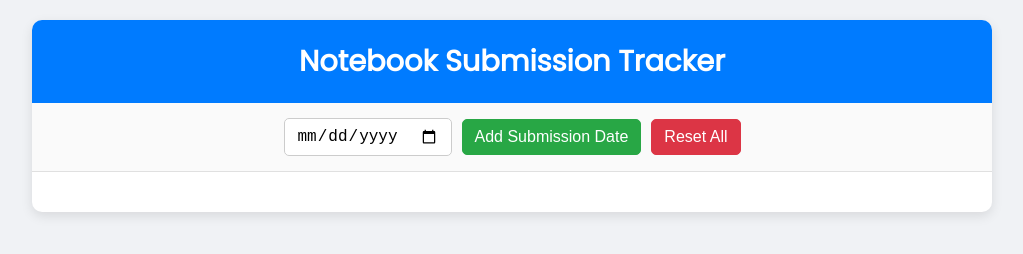
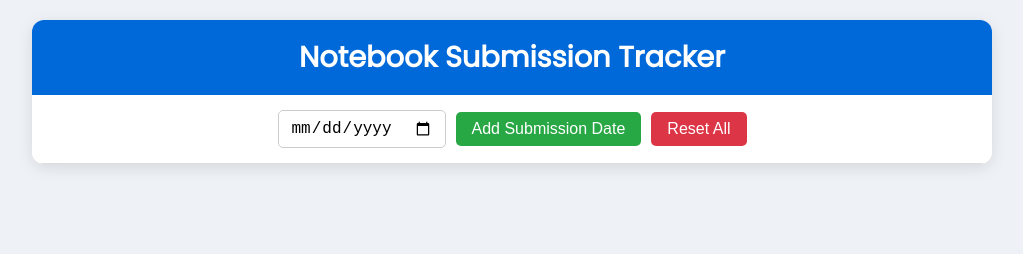
Before and after one commit to pannilal/submission, a website: page index.html in a window 1280 px wide. Shown: the whole page, without its empty margins (128-1151 px from the left). Drawn offline with nearby package versions, Linux system fonts and the light colour scheme.

Commit message:
Update index.html

```diff
--- a/index.html
+++ b/index.html
@@ -6,65 +6,77 @@
   <title>Notebook Submission Tracker</title>
   <link href="https://fonts.googleapis.com/css2?family=Poppins&display=swap" rel="stylesheet">
   <style>
+    /* Reset & Base */
+    * { box-sizing: border-box; margin: 0; padding: 0; }
     body {
       font-family: 'Poppins', sans-serif;
-      background: #f0f2f5;
-      margin: 0; padding: 20px;
+      background: #eef1f5;
       color: #333;
+      padding: 20px;
     }
-    .container {
+    /* Outer card */
+    .tracker-card {
       max-width: 960px;
       margin: auto;
+      border-radius: 12px;
+      overflow: hidden;
+      box-shadow: 0 4px 16px rgba(0,0,0,0.1);
       background: #fff;
-      border-radius: 10px;
-      box-shadow: 0 4px 12px rgba(0,0,0,0.1);
-      overflow: hidden;
     }
-    h1 {
-      background: #007bff;
+    /* Blue header bar */
+    .tracker-header {
+      background: #0069d9;
       color: #fff;
-      margin: 0;
+      text-align: center;
       padding: 20px;
-      text-align: center;
+    }
+    .tracker-header h1 {
       font-size: 1.8rem;
+      line-height: 1.2;
     }
+    /* Controls panel */
     .controls {
+      background: #fff;
+      border-bottom: 1px solid #ddd;
+      padding: 15px 20px;
       display: flex;
       flex-wrap: wrap;
-      gap: 10px;
-      padding: 15px 20px;
       align-items: center;
       justify-content: center;
-      background: #fafafa;
-      border-bottom: 1px solid #e0e0e0;
+      gap: 10px;
     }
-    .controls input,
-    .controls button {
+    .controls input[type="date"] {
+      padding: 8px 12px;
       font-size: 1rem;
-      padding: 8px 12px;
       border: 1px solid #ccc;
       border-radius: 5px;
     }
     .controls button {
+      padding: 8px 16px;
+      font-size: 1rem;
+      border: none;
+      border-radius: 5px;
+      cursor: pointer;
+      transition: background 0.2s;
+    }
+    .controls #add-date {
       background: #28a745;
       color: #fff;
-      border-color: #28a745;
-      cursor: pointer;
-      transition: background .2s;
     }
-    .controls button:hover {
+    .controls #add-date:hover {
       background: #218838;
     }
-    .controls .reset-btn {
+    .controls #reset-all {
       background: #dc3545;
-      border-color: #dc3545;
+      color: #fff;
     }
-    .controls .reset-btn:hover {
+    .controls #reset-all:hover {
       background: #c82333;
     }
+    /* Table styling */
     .table-wrapper {
       overflow-x: auto;
-      padding: 20px;
+      background: #fff;
     }
     table {
       width: 100%;
@@ -77,7 +89,7 @@
       border: 1px solid #e0e0e0;
     }
     thead th {
-      background: #007bff;
+      background: #0069d9;
       color: #fff;
       position: sticky;
       top: 0;
@@ -95,24 +107,29 @@
       cursor: pointer;
     }
     .remove-date:hover {
-      color: #ffd1d1;
+      color: #ffcccc;
     }
   </style>
 </head>
 <body>
-  <div class="container">
-    <h1>Notebook Submission Tracker</h1>
+
+  <div class="tracker-card">
+    <div class="tracker-header">
+      <h1>Notebook Submission Tracker</h1>
+    </div>
+
     <div class="controls">
       <input type="date" id="date-input">
       <button id="add-date">Add Submission Date</button>
-      <button id="reset-all" class="reset-btn">Reset All</button>
+      <button id="reset-all">Reset All</button>
     </div>
+
     <div class="table-wrapper">
       <table id="tracker-table"></table>
     </div>
   </div>
 
-  <!-- Supabase & App Script -->
+  <!-- Supabase client -->
   <script src="https://cdn.jsdelivr.net/npm/@supabase/supabase-js"></script>
   <script>
     // ─── YOUR HARDCODED FNAC SECRET ──────────────────────────
@@ -129,7 +146,7 @@
     // ─── STATE ───────────────────────────────────────────────
     let tracker = { dates: [], data: {} };
 
-    // Ensure shape: 1–33 roll nos, boolean per date
+    // Initialize structure
     function initData(serverData) {
       const { dates = [], data = {} } = serverData || {};
       tracker.dates = Array.isArray(dates) ? dates : [];
@@ -144,7 +161,7 @@
       }
     }
 
-    // ─── LOAD ────────────────────────────────────────────────
+    // Load from Supabase (fallback to localStorage)
     async function loadTracker() {
       try {
         const { data, error } = await supabase
@@ -162,7 +179,7 @@
       render();
     }
 
-    // ─── SAVE ────────────────────────────────────────────────
+    // Save to Supabase + mirror to localStorage
     async function saveTracker() {
       try {
         const payload = { id: ROW_ID, data: tracker };
@@ -176,7 +193,7 @@
       localStorage.setItem('submissionTracker', JSON.stringify(tracker));
     }
 
-    // ─── RENDER TABLE ────────────────────────────────────────
+    // Render the table
     function render() {
       const tbl = document.getElementById('tracker-table');
       tbl.innerHTML = '';
@@ -226,7 +243,7 @@
       });
     }
 
-    // ─── CONTROLS ────────────────────────────────────────────
+    // Controls
     document.getElementById('add-date').onclick = () => {
       const d = document.getElementById('date-input').value;
       if (!d) return alert('Select a date.');
@@ -246,7 +263,7 @@
       saveTracker(); render();
     };
 
-    // ─── START ───────────────────────────────────────────────
+    // On load
     document.addEventListener('DOMContentLoaded', loadTracker);
   </script>
 </body>
```
